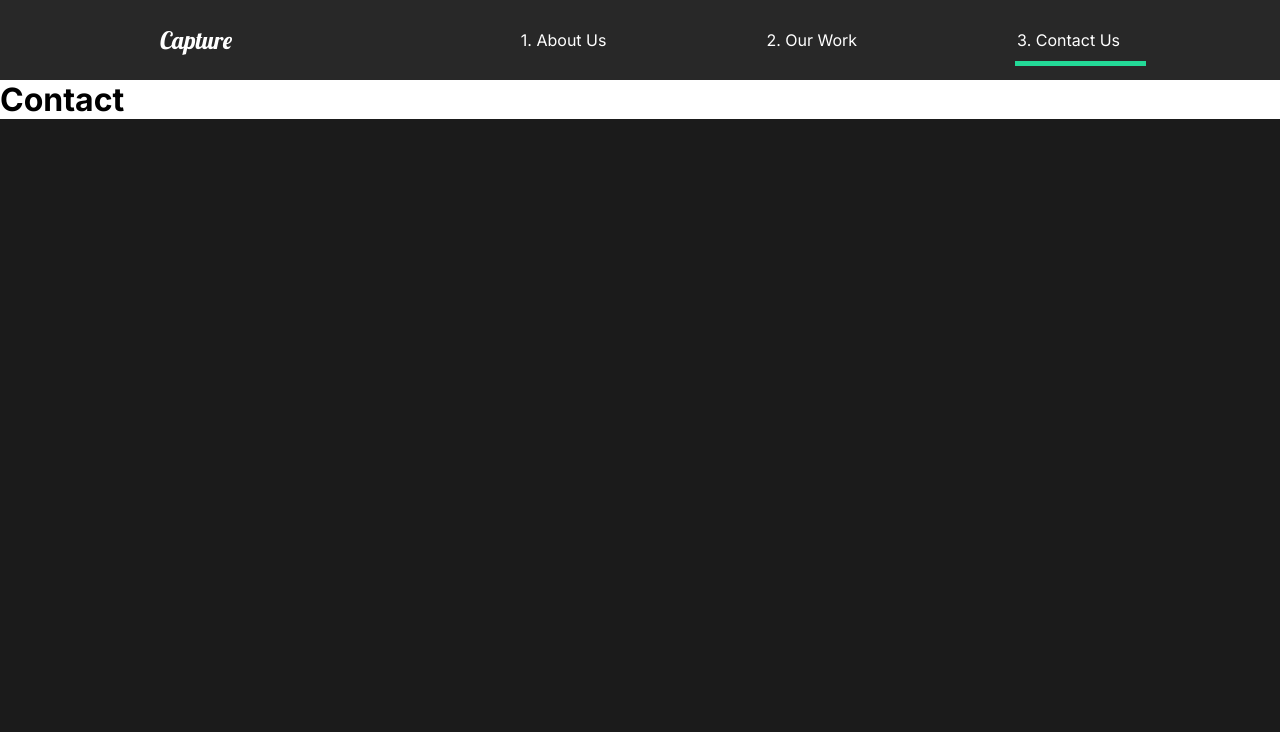
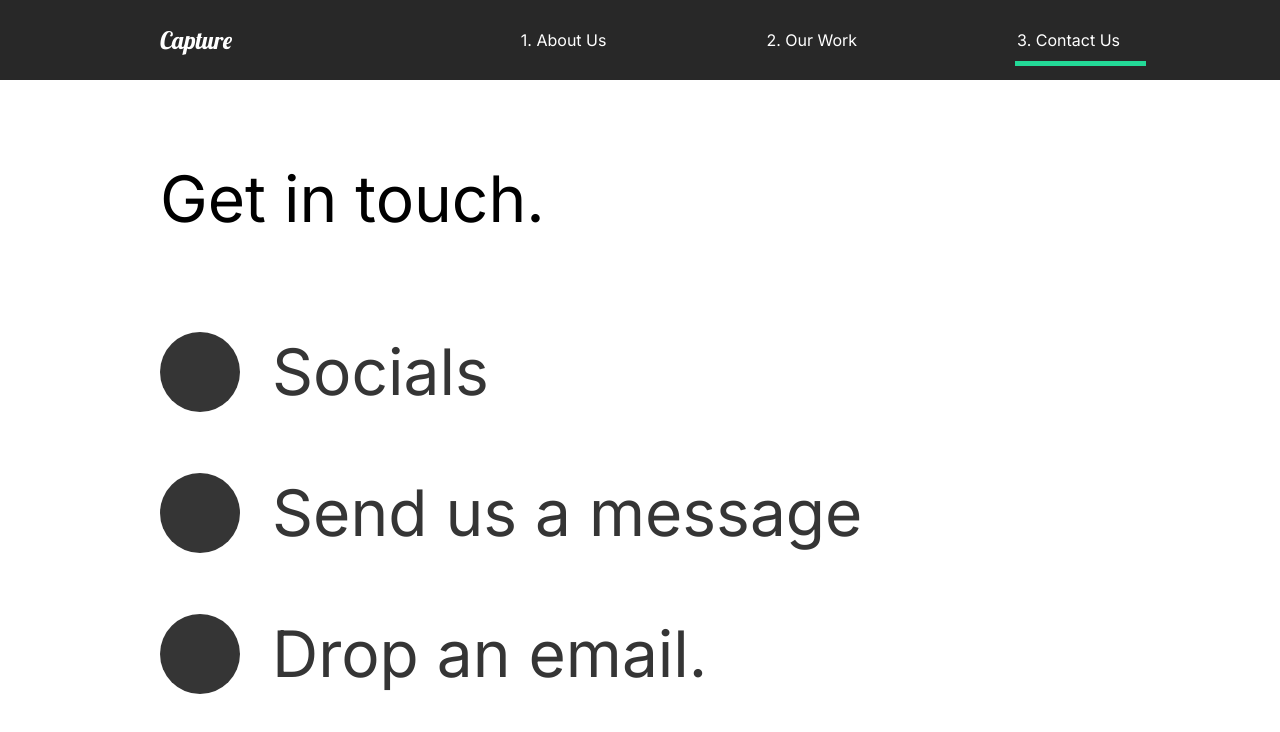
Before and after one commit to registesson/react-capture, a React (Create React App) app: page /contact in a window 1280 px wide. Shown: the top 732 px of the page. Built offline with nearby package versions, Linux system fonts and the light colour scheme.

Commit message:
contact animation

```diff
--- a/src/pages/ContactUs.js
+++ b/src/pages/ContactUs.js
@@ -1,19 +1,73 @@
 import React from 'react'
+import styled from 'styled-components'
 //Animation
 import { motion } from 'framer-motion'
-import { pageAnimation } from '../animation'
+import { pageAnimation, titleAnim } from '../animation'
 
 const ContactUs = () => {
   return (
-    <motion.div
+    <ContactStyle
       style={{ background: '#fff' }}
       variants={pageAnimation}
       exit="exit"
       initial="hidden"
       animate="show">
-      <h1>Contact</h1>
-    </motion.div>
+      <Title>
+        <Hide>
+          <motion.h2 variants={titleAnim}>Get in touch.</motion.h2>
+        </Hide>
+        <div className="line2"></div>
+      </Title>
+      <div>
+        <Hide>
+          <Social variants={titleAnim}>
+            <Circle />
+            <h2>Socials</h2>
+          </Social>
+        </Hide>
+        <Hide>
+          <Social variants={titleAnim}>
+            <Circle />
+            <h2>Send us a message</h2>
+          </Social>
+        </Hide>
+        <Hide>
+          <Social variants={titleAnim}>
+            <Circle />
+            <h2>Drop an email.</h2>
+          </Social>
+        </Hide>
+      </div>
+    </ContactStyle>
   )
 }
 
+const Hide = styled.div`
+  overflow: hidden;
+`
+
+const ContactStyle = styled(motion.div)`
+  padding: 5rem 10rem;
+  color: #353535;
+  min-height: 90vh;
+`
+const Title = styled.div`
+  margin-bottom: 4rem;
+  color: black;
+`
+const Circle = styled.div`
+  border-radius: 50%;
+  width: 5rem;
+  height: 5rem;
+  background: #353535;
+`
+
+const Social = styled(motion.div)`
+  display: flex;
+  align-items: center;
+  h2 {
+    margin: 2rem;
+  }
+`
+
 export default ContactUs
```
Also changed, not shown: 1 other file (tests, documents, lock files or other folders).
